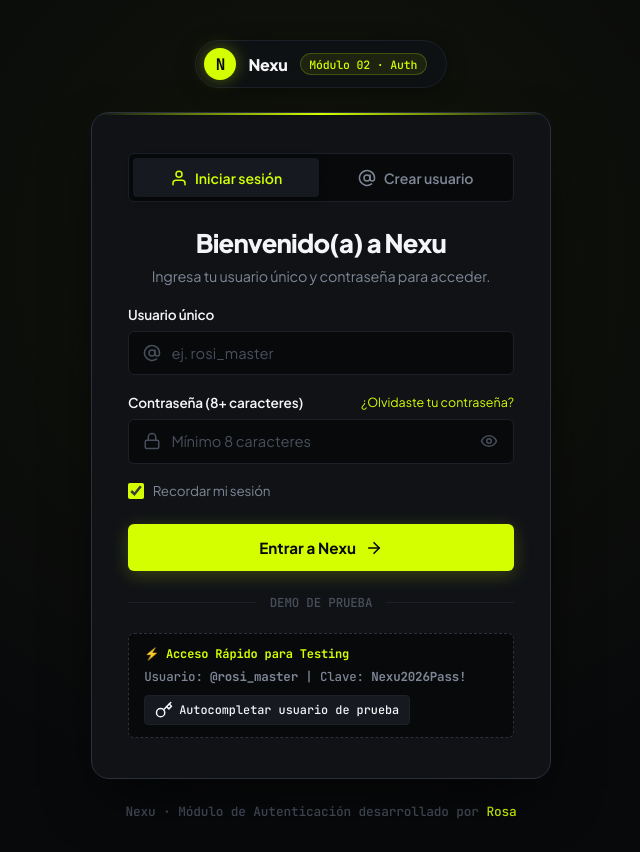
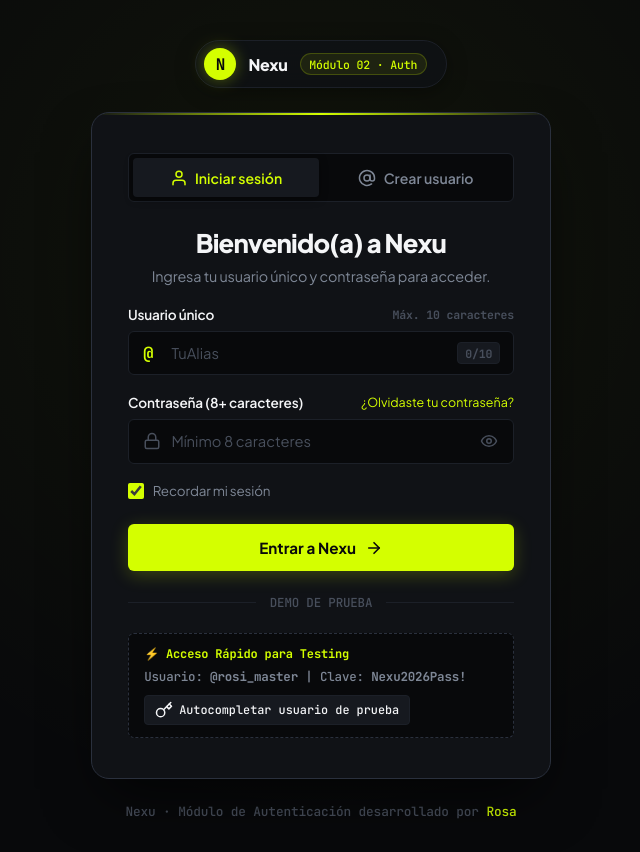
Before and after one commit to jona943/6.-Proyecto_Final-Master_Frontend, a React (Vite) app in the folder app-nexu/: page / in a window 1280 px wide. Both pictures are taken after a click on the button "Iniciar sesión". Shown: the whole page, without its empty margins (319-959 px from the left). Built offline with nearby package versions, Linux system fonts and the light colour scheme.

Commit message:
feat: prefijo arroba, contador de caracteres y filtro alfanumerico

```diff
--- a/app-nexu/src/views/frontend/login-auth/Login.css
+++ b/app-nexu/src/views/frontend/login-auth/Login.css
@@ -219,6 +219,12 @@
   color: var(--text-primary);
 }
 
+.input-hint {
+  font-family: var(--font-mono);
+  font-size: 0.72rem;
+  color: var(--text-muted);
+}
+
 .label-link {
   font-size: 0.78rem;
   color: var(--accent-acid);
@@ -251,6 +257,51 @@
   justify-content: center;
   pointer-events: none;
   transition: color 0.2s ease;
+}
+
+.input-prefix-at {
+  position: absolute;
+  left: 0.95rem;
+  font-family: var(--font-mono);
+  font-weight: 800;
+  font-size: 1.05rem;
+  color: var(--accent-acid);
+  pointer-events: none;
+  user-select: none;
+  display: flex;
+  align-items: center;
+  justify-content: center;
+  transition: transform 0.2s ease;
+}
+
+.input-container:focus-within .input-prefix-at {
+  transform: scale(1.1);
+}
+
+.input-char-counter {
+  position: absolute;
+  right: 0.85rem;
+  font-family: var(--font-mono);
+  font-size: 0.72rem;
+  font-weight: 700;
+  color: var(--text-muted);
+  pointer-events: none;
+  user-select: none;
+  background-color: var(--bg-surface-elevated);
+  padding: 0.18rem 0.45rem;
+  border-radius: 4px;
+  border: 1px solid var(--border-subtle);
+  transition: all 0.2s ease;
+}
+
+.input-char-counter.valid {
+  color: var(--text-secondary);
+}
+
+.input-char-counter.limit {
+  color: var(--accent-acid);
+  border-color: rgba(212, 255, 0, 0.4);
+  background-color: rgba(212, 255, 0, 0.08);
 }
 
 .auth-input {
--- a/app-nexu/src/views/frontend/login-auth/Login.jsx
+++ b/app-nexu/src/views/frontend/login-auth/Login.jsx
@@ -113,6 +113,15 @@ function Login({ initialTab = 'login', onLoginSuccess, onNavigateToLanding }) {
   }
 
   const passwordStrength = getPasswordStrength(regPassword)
+
+  // Sanitizador de Alias: Solo alfanumérico (A-Z, a-z, 0-9) y máximo 10 caracteres
+  const handleUsernameInput = (value, setter, errorKey) => {
+    const clean = value.replace(/[^a-zA-Z0-9]/g, '').slice(0, 10)
+    setter(clean)
+    if (formErrors[errorKey]) {
+      setFormErrors((prev) => ({ ...prev, [errorKey]: null }))
+    }
+  }
 
   // Cargar credenciales simuladas de prueba
   const loadDemoUser = () => {
@@ -336,25 +345,25 @@ function Login({ initialTab = 'login', onLoginSuccess, onNavigateToLanding }) {
 
               {/* Campo Usuario Único */}
               <div className="form-group">
-                <label className="form-label" htmlFor="login-username">
-                  Usuario único
-                </label>
+                <div className="form-label">
+                  <label htmlFor="login-username">Usuario único</label>
+                  <span className="input-hint">Máx. 10 caracteres</span>
+                </div>
                 <div className="input-container">
-                  <span className="input-icon-left">
-                    <IconAtSign />
-                  </span>
+                  <span className="input-prefix-at">@</span>
                   <input
                     id="login-username"
                     type="text"
-                    className={`auth-input ${formErrors.loginUsername ? 'input-error' : ''}`}
-                    placeholder="ej. rosi_master"
+                    className={`auth-input has-right-btn ${formErrors.loginUsername ? 'input-error' : ''}`}
+                    placeholder="TuAlias"
                     value={loginUsername}
-                    onChange={(e) => {
-                      setLoginUsername(e.target.value.toLowerCase().replace(/\s+/g, ''))
-                      if (formErrors.loginUsername) setFormErrors({ ...formErrors, loginUsername: null })
-                    }}
+                    onChange={(e) => handleUsernameInput(e.target.value, setLoginUsername, 'loginUsername')}
+                    maxLength={10}
                     autoComplete="username"
                   />
+                  <span className={`input-char-counter ${loginUsername.length === 10 ? 'limit' : loginUsername.length >= 3 ? 'valid' : ''}`}>
+                    {loginUsername.length}/10
+                  </span>
                 </div>
                 {formErrors.loginUsername && (
                   <span className="input-error-msg">
@@ -472,25 +481,25 @@ function Login({ initialTab = 'login', onLoginSuccess, onNavigateToLanding }) {
 
               {/* Usuario Único */}
               <div className="form-group">
-                <label className="form-label" htmlFor="reg-username">
-                  Usuario único
-                </label>
+                <div className="form-label">
+                  <label htmlFor="reg-username">Usuario único</label>
+                  <span className="input-hint">3 a 10 caracteres alfanuméricos</span>
+                </div>
                 <div className="input-container">
-                  <span className="input-icon-left">
-                    <IconAtSign />
-                  </span>
+                  <span className="input-prefix-at">@</span>
                   <input
                     id="reg-username"
                     type="text"
-                    className={`auth-input ${formErrors.regUsername ? 'input-error' : ''}`}
-                    placeholder="ej. rosi_master (sin espacios)"
+                    className={`auth-input has-right-btn ${formErrors.regUsername ? 'input-error' : ''}`}
+                    placeholder="TuAlias"
                     value={regUsername}
-                    onChange={(e) => {
-                      setRegUsername(e.target.value.toLowerCase().replace(/\s+/g, ''))
-                      if (formErrors.regUsername) setFormErrors({ ...formErrors, regUsername: null })
-                    }}
+                    onChange={(e) => handleUsernameInput(e.target.value, setRegUsername, 'regUsername')}
+                    maxLength={10}
                     autoComplete="username"
                   />
+                  <span className={`input-char-counter ${regUsername.length === 10 ? 'limit' : regUsername.length >= 3 ? 'valid' : ''}`}>
+                    {regUsername.length}/10
+                  </span>
                 </div>
                 {formErrors.regUsername && (
                   <span className="input-error-msg">
```
